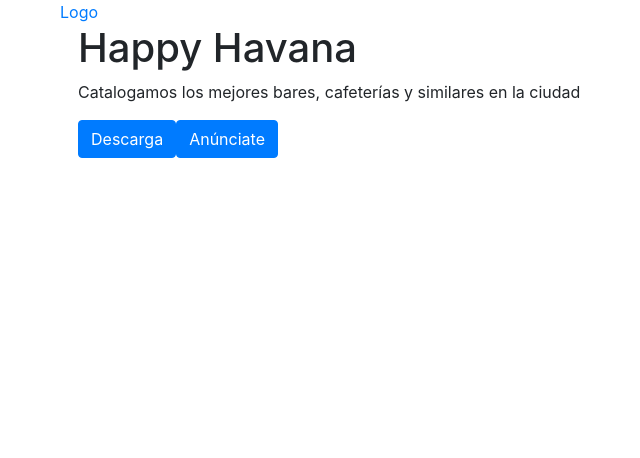
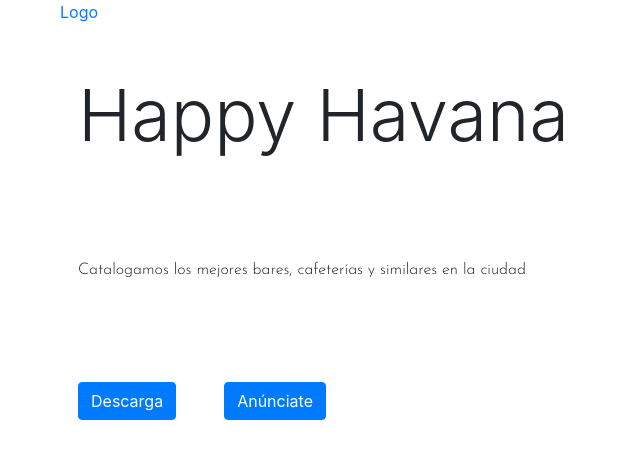
Before and after one commit to durantdurant95/happy_havana, a React (Create React App) app: page / in a window 1280 px wide. Shown: the top 458 px of the page, without its empty margins (25-665 px from the left). Built offline with nearby package versions, Linux system fonts and the light colour scheme.

Commit message:
ajustes en interfaz

```diff
--- a/src/App.js
+++ b/src/App.js
@@ -1,6 +1,5 @@
 import React, { Fragment } from "react";
 import "./fonts/JosefinSans-VariableFont_wght.ttf";
-import "./fonts/UrbanistGX.ttf";
 import "./App.scss";
 import Formulario from "./components/Formulario";
 import { BrowserRouter as Router, Route, NavLink } from "react-router-dom";
--- a/src/App.scss
+++ b/src/App.scss
@@ -1 +1,9 @@
 @import "~bootstrap/scss/bootstrap";
+
+.hero {
+  p {
+    font-family: JosefinSans;
+    font-weight: 300;
+    margin: 100px 0;
+  }
+}
--- a/src/components/Hero.jsx
+++ b/src/components/Hero.jsx
@@ -4,10 +4,10 @@ import { NavLink } from "react-router-dom";
 
 const Hero = () => {
   return (
-    <Container>
-      <h1>Happy Havana</h1>
+    <Container className="hero">
+      <h1 className="my-5 display-3">Happy Havana</h1>
       <p>Catalogamos los mejores bares, cafeterías y similares en la ciudad</p>
-      <Button>Descarga</Button>
+      <Button className="mr-5">Descarga</Button>
       <NavLink to="/formulario">
         <Button>Anúnciate</Button>
       </NavLink>
--- a/src/index.css
+++ b/src/index.css
@@ -17,10 +17,3 @@ code {
     url(./fonts/JosefinSans-VariableFont_wght.ttf) format("truetype-variations");
   font-weight: 1 999;
 }
-
-@font-face {
-  font-family: "UrbanistGX";
-  src: local("UrbanistGX"),
-    url(./fonts/UrbanistGX.ttf) format("truetype-variations");
-  font-weight: 1 999;
-}
```
Also changed, not shown: src/fonts/UrbanistGX.ttf (deleted).
